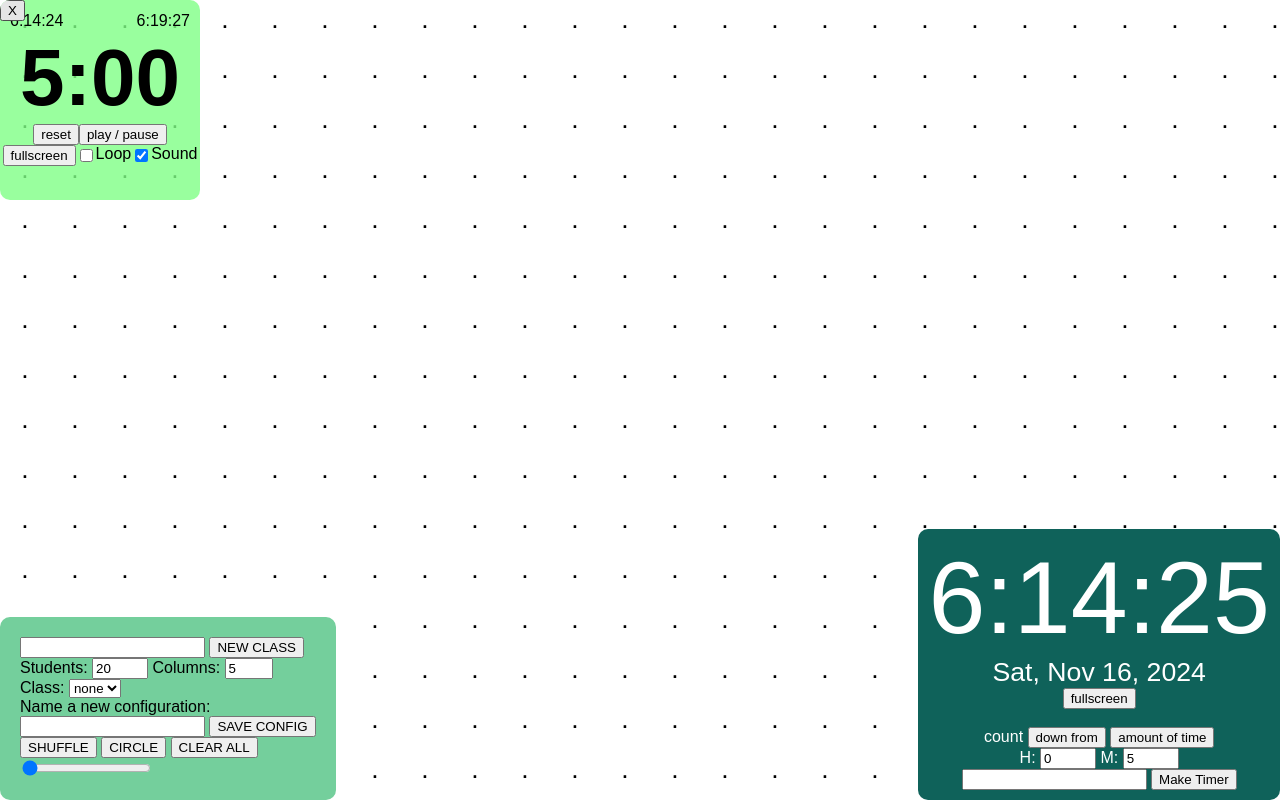
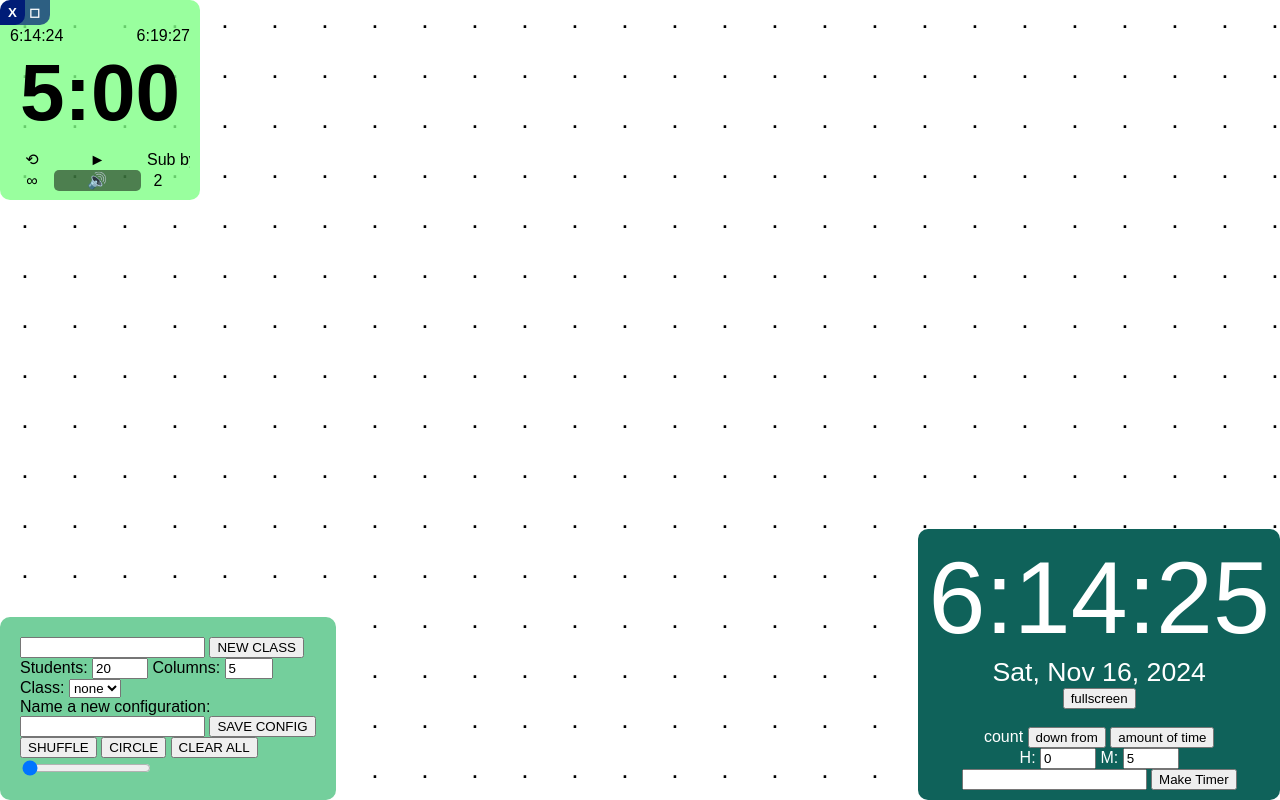
Before and after one commit to AlexDonley/multitimer, a plain HTML site: page index.html in a window 1280 px wide. Both pictures are taken after a click on the button "Make Timer". Drawn offline with Linux system fonts and the light colour scheme.

Commit message:
improved timers

```diff
--- a/index.html
+++ b/index.html
@@ -39,6 +39,7 @@
     <div class="timer-layer" id="timerLayer">
         <template timer-template>
             <div class="timer-wrapper">
+                <button class="timer-fullscreen-btn" timer-fullscreen>◻</button>
                 <button class="timer-x" timer-x>X</button>
                 <div class="timer-header" timer-header></div>
                 <div class="timer-bar-wrap">
@@ -47,14 +48,12 @@
                 </div>
                 <div class="timer-main" timer-main>5:00</div>
                 <div class="timer-buttons-wrap">
-                    <button timer-reset>reset</button>
-                    <button timer-plause>play / pause</button>
-                        <br>
-                    <button timer-fullscreen>fullscreen</button>
-                    <input type="checkbox" id="loopBox" name="timer_loop"/>
-                    <label for="timer_loop">Loop</label>
-                    <input type="checkbox" id="soundBox" name="timer_sound" checked />
-                    <label for="timer_sound">Sound</label>
+                    <button class="timer-ctrl" timer-reset>⟲</button>
+                    <button class="timer-ctrl timer-plause-btn" timer-plause>►</button>
+                    <button class="timer-ctrl sub-timer-btn" timer-sub>Sub by:</button>
+                    <button class="timer-ctrl" timer-loop>∞</button>
+                    <button class="timer-ctrl flip" timer-sound>🔊</button>
+                    <input class="timer-ctrl" type="number" id="subDivide" name="sub_divide" min="2" max="8" value="2"/>
                 </div>
             </div>
         </template>
--- a/script.js
+++ b/script.js
@@ -198,7 +198,7 @@ function dragInit( elemToDrag ) {
 
 // CODE SNIP: drag and resize initialization function
 
-function dragResizeInit( elemToDrag) {
+function dragResizeInit(elemToDrag) {
 
     // the required css code to resize
     elemToDrag.style.overflow = 'auto';
@@ -266,14 +266,18 @@ function dragResizeInit( elemToDrag) {
                 e = (e || window.event);
                 e.preventDefault();
 
+                mainText = elemToDrag.querySelector("[timer-main]")
+
                 currentMouseX = e.clientX
                 currentMouseY = e.clientY
 
                 newWidth = (currentMouseX) - currentMouseX % gap
                 newHeight = (currentMouseY) - currentMouseY % gap
 
-                elemToDrag.style.width  = newWidth  - (rect.x - rect.x % gap) + "px";
-                elemToDrag.style.height = newHeight - (rect.y - rect.y % gap) + "px";
+                elemToDrag.style.width  = Math.max(newWidth  - (rect.x - rect.x % gap), 100) + "px";
+                elemToDrag.style.height = Math.max(newHeight - (rect.y - rect.y % gap), 100) + "px";
+
+                mainText.style.fontSize = Math.min(newWidth / 4, newHeight) + "px"
             }
 
             document.onmouseup =()=>  {
@@ -698,7 +702,9 @@ function initiateTimer() {
         console.log(futureRawSec, rawSecDifference)
     }
 
-    if (rawSecDifference >= 3600) {
+    if (rawSecDifference >= 36000) {
+        stampLength = 8
+    } else if (rawSecDifference >= 3600) {
         stampLength = 7
     } else if (rawSecDifference >= 600) {
         stampLength = 5
@@ -711,6 +717,7 @@ function initiateTimer() {
     newTimerDict.loop = false
     newTimerDict.init_length = stampLength
     newTimerDict.count_direction = timerDirection
+    newTimerDict.alarm = true
     newTimerDict.sec_start = nowRawSec
     newTimerDict.sec_end = futureRawSec
     newTimerDict.sec_dur = rawSecDifference
@@ -725,13 +732,15 @@ function initiateTimer() {
     // it is called only once and populates no time values, since the updateTimers() function will take care of that
 
 
-    const newTimer = timerTemplate.content.cloneNode(true).children[0]
-    const xButton = newTimer.querySelector("[timer-x]")
-    const timerStart = newTimer.querySelector("[timer-start]")
-    const timerPlause = newTimer.querySelector("[timer-plause]")
-    const timerReset = newTimer.querySelector("[timer-reset]")
-    const timerHead = newTimer.querySelector("[timer-header]")
-    const timerFullscreen = newTimer.querySelector("[timer-fullscreen]")
+    const newTimer          = timerTemplate.content.cloneNode(true).children[0]
+    const xButton           = newTimer.querySelector("[timer-x]")
+    const timerFullscreen   = newTimer.querySelector("[timer-fullscreen]")
+    const timerStart        = newTimer.querySelector("[timer-start]")
+    const timerPlause       = newTimer.querySelector("[timer-plause]")
+    const timerReset        = newTimer.querySelector("[timer-reset]")
+    const timerHead         = newTimer.querySelector("[timer-header]")
+    const timerSound        = newTimer.querySelector("[timer-sound]")
+
 
     newTimer.setAttribute("id", "timer_" + timerCount)
     newTimer.style.background = 'hsla(' + Math.floor(Math.random() *250)+',100%,75%,0.8)'
@@ -740,6 +749,7 @@ function initiateTimer() {
     timerPlause.setAttribute("onclick", "plauseTimer(" + timerCount +")")
     timerReset.setAttribute("onclick", "resetTimer(" + timerCount +")")
     timerFullscreen.setAttribute("onclick", "toggleFullscreen('timer_" + timerCount +"')")
+    timerSound.setAttribute("onclick", "toggleAlarm(" + timerCount +")")
     timerHead.innerText = timerName.value
 
 
@@ -754,16 +764,31 @@ function deleteTimer(n) {
     console.log(n)
     thisTimer = document.getElementById("timer_" + n)
     thisTimer.remove()
+
+    for (let i=0; i<timerObjects.length; i++) {
+        if (timerObjects[i].timer_id == n) {
+            timerObjects.splice(i, 1)
+        }
+    }
 }
 
 let newCounter
 
 function plauseTimer(n) {
+    let newBool
+
     timerObjects.forEach(timer => {
         if (timer.timer_id == n) {
             timer.active = !timer.active
+            newBool = timer.active
         }
     })
+    thisPlayBtn = document.getElementById("timer_" + n).querySelector("[timer-plause]")
+    if (newBool) {
+        thisPlayBtn.innerText = "⏸︎"
+    } else {
+        thisPlayBtn.innerText = "►"
+    }
 }
 
 function resetTimer(n) {
@@ -787,6 +812,23 @@ function countDown(element) {
     newStr = Math.floor(newSec/60) + ":" + appendZero(newSec % 60)
     element.innerText = newStr
     // console.log(timeArr, rawSec, newSec)
+}
+
+function toggleAlarm(n) {
+    timerObjects.forEach(timer => {
+        if (timer.timer_id == n) {
+            timer.alarm = !timer.alarm
+            newBool = timer.alarm
+        }
+    })
+    thisSoundBtn = document.getElementById("timer_" + n).querySelector("[timer-sound]")
+    if (newBool) {
+        thisSoundBtn.innerText = "🔊"
+        thisSoundBtn.classList.add('flip')
+    } else {
+        thisSoundBtn.innerText = "🔈"
+        thisSoundBtn.classList.remove('flip')
+    }
 }
 
 function encloseDesks(deskElementArr) {
--- a/style.css
+++ b/style.css
@@ -57,22 +57,44 @@ body {
     width:  200px;
     background: yellow;
     border-radius: 10px;
-    transition: width 0.1s, height 0.1s;
+    display: flex;
+    flex-direction: column;
+    transition: width 0.2s, height 0.2s, top 0.2s, left 0.2s;
 }
 
 .timer-x {
-    position: absolute
+    color: white;
+    background: rgba(0, 28, 119, 1);
+    font-weight: bold;
+    position: absolute;
+    border: none;
+    height: 25px;
+    width: 25px;
+    border-bottom-right-radius: 10px;
+}
+.timer-fullscreen-btn {
+    color:white;
+    background: rgba(0, 28, 119, 0.7);
+    font-weight: bold;
+    position: absolute;
+    left: 15px;
+    border: none;
+    height: 25px;
+    width: 35px;
+    padding-left: 10px;
+    border-bottom-right-radius: 10px;
 }
 
 .timer-header {
     text-align: center;
-    margin-top: 10px
+    margin-top: 10px;
+    min-height: 15px;
 }
 
 .timer-bar-wrap {
     display: grid;
     grid-template-columns: 1fr 1fr;
-    padding: 2px 10px
+    padding: 2px 10px;
 }
 
 .timer-start {
@@ -83,15 +105,42 @@ body {
 }
 .timer-main {
     font-weight: bold;
+    /* flex: 1; */
     font-size: 60pt;
-    text-align: center
+    text-align: center;
+    transition: font-size 0.2s
 }
 
 .timer-buttons-wrap {
-    display: flex;
-    flex-wrap: wrap;
+    display: grid;
+    grid-template-columns: 1fr 2fr 1fr;
+    padding: 10px;
     align-content: center;
-    justify-content: center
+    justify-content: center;
+}
+
+.timer-ctrl {
+    border: none;
+    background: none;
+    border-radius: 5px;
+    font-size: 12pt;
+    text-align: center;
+    transition: background 0.2s, color 0.2s, font-size 0.2s;
+}
+.timer-ctrl:hover {
+    border: none;
+    background: rgba(255, 255, 255, 0.8);
+    border-radius: 5px;
+    font-size: 12pt
+}
+.timer-ctrl.flip{
+    color: white;
+    background: rgba(0, 0, 0, 0.5);
+}
+
+.sub-timer-btn {
+    white-space: nowrap;
+    overflow: hidden
 }
 
 .global-timer {
```
